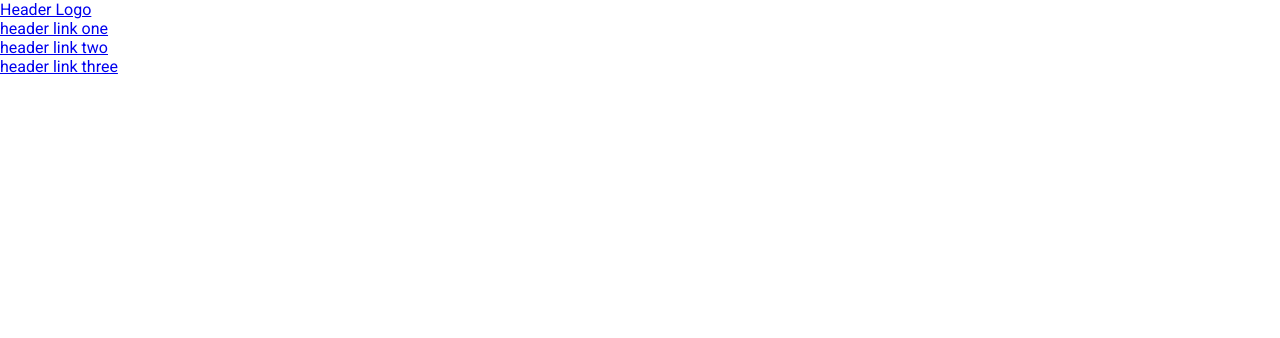
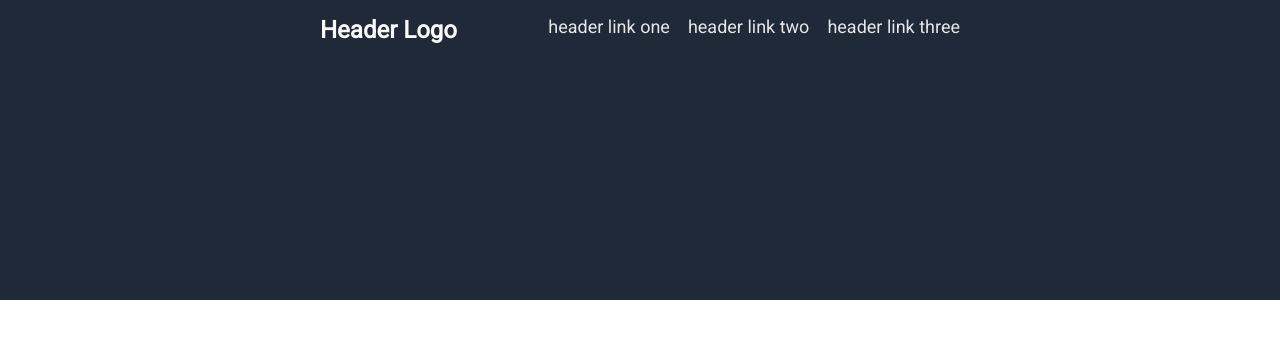
Before and after one commit to zijaigidov/landing-page, a plain HTML site: page index.html in a window 1280 px wide. Drawn offline with Linux system fonts and the light colour scheme.

Commit message:
Add styling to header and navbar
- Added styling to the header and the navigation bar within it
- Added markup in HTML so that the content takes up a limited portion
  of the width

```diff
--- a/css/style.css
+++ b/css/style.css
@@ -9,3 +9,42 @@
 html {
   font-family: 'Roboto', Arial, sans-serif;
 }
+
+.header {
+  display: flex;
+  justify-content: center;
+  width: 100%;
+  height: 300px;
+  background-color: #1f2937;
+  padding-top: 16px;
+}
+
+.navbar {
+  display: flex;
+  list-style: none;
+}
+
+.logo {
+  margin-right: auto;
+}
+
+.page-link {
+  margin-left: 18px;
+}
+
+.logo a {
+  color: #f9faf8;
+  text-decoration: none;
+  font-weight: bold;
+  font-size: 24px;
+}
+
+.page-link a {
+  color: #e5e7eb;
+  text-decoration: none;
+  font-size: 18px;
+}
+
+.limited-width {
+  width: 50%;
+}
--- a/index.html
+++ b/index.html
@@ -9,12 +9,14 @@
   </head>
   <body>
     <div class="header">
-      <ul class="nav-list">
-        <li><a href="#">Header Logo</a></li>
-        <li><a href="#">header link one</a></li>
-        <li><a href="#">header link two</a></li>
-        <li><a href="#">header link three</a></li>
-      </ul>
+      <div class="limited-width">
+        <ul class="navbar">
+          <li class="logo"><a href="#">Header Logo</a></li>
+          <li class="page-link"><a href="#">header link one</a></li>
+          <li class="page-link"><a href="#">header link two</a></li>
+          <li class="page-link"><a href="#">header link three</a></li>
+        </ul>
+      </div>
     </div>
   </body>
 </html>
```
